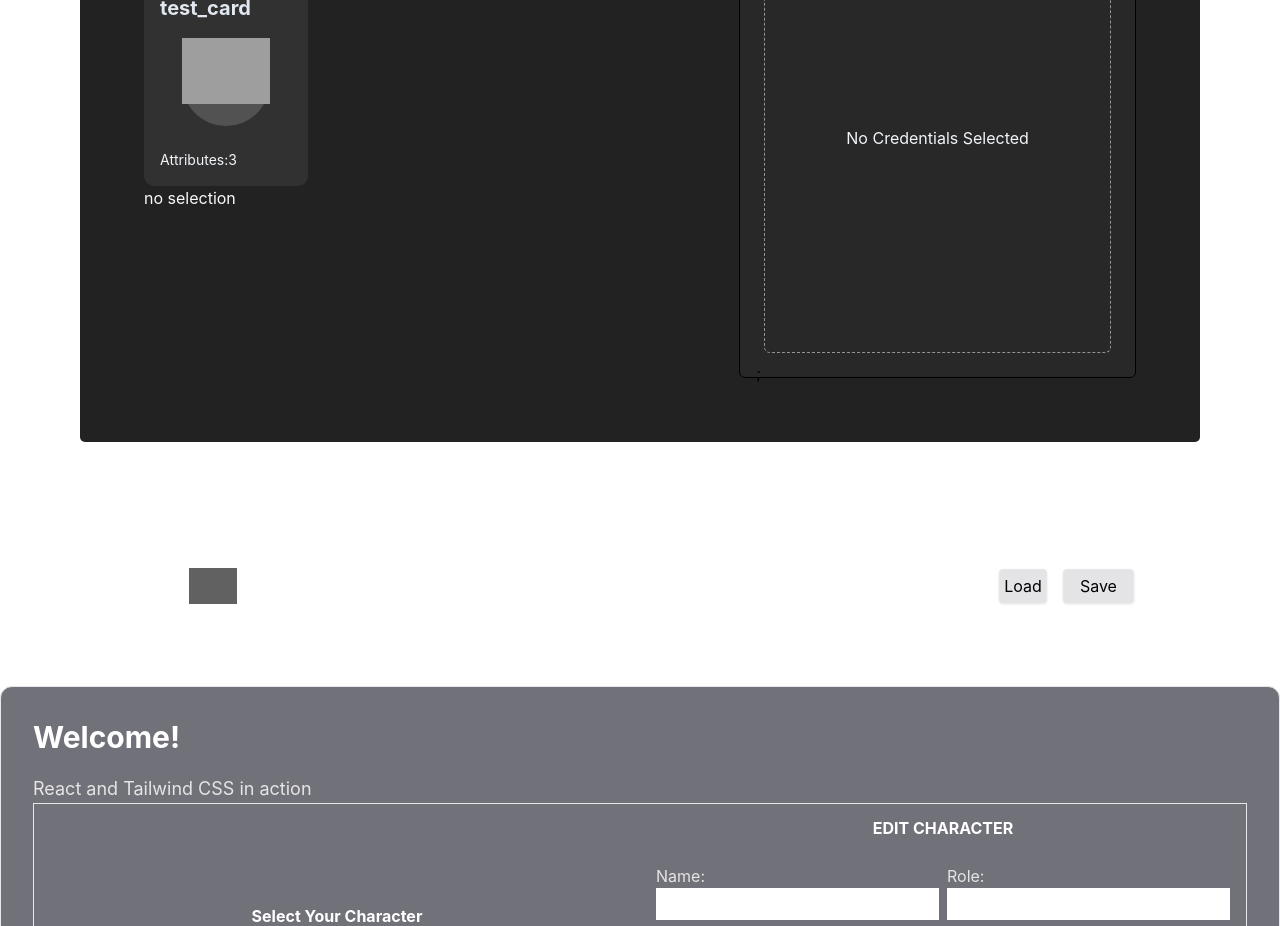
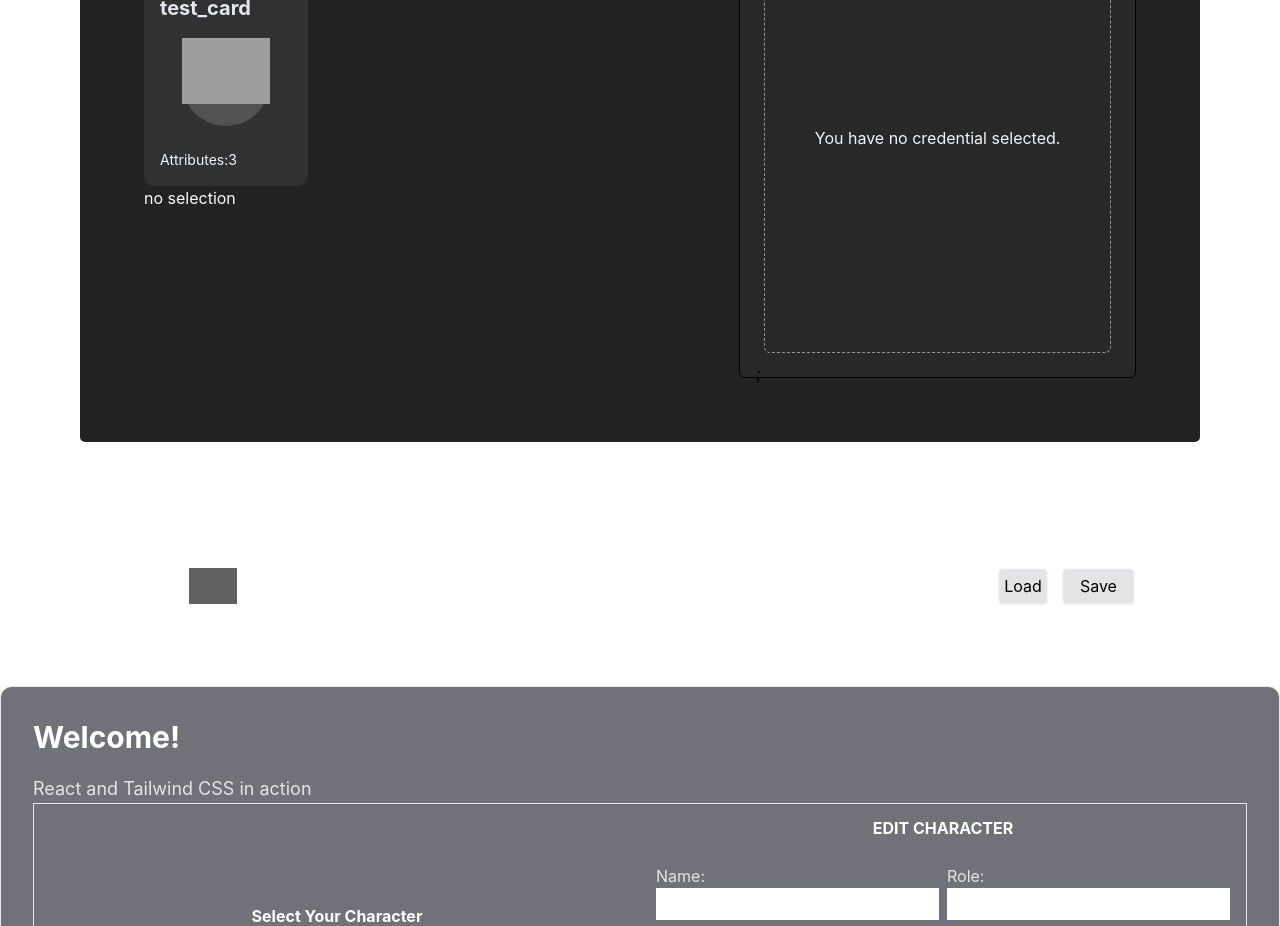
Before and after one commit to bcgov/ditp-showcase-creator-ui, a React (Create React App) app: page / in a window 1280 px wide. Shown: the part 880-1806 px from the top of the page. Built offline with nearby package versions, Linux system fonts and the light colour scheme; grey boxes are pictures that could not be loaded.

Commit message:
Added a prop to the NoSelection component

```diff
--- a/src/react-modules/components/NoSelection.js
+++ b/src/react-modules/components/NoSelection.js
@@ -1,11 +1,11 @@
 import React from "react";
 
-function NoSelection() {
+function NoSelection({ Text }) {
   return (
     <>
       <div className="relative h-full">
         <div className="absolute inset-2 no-selection flex justify-center items-center rounded-md">
-          <p className="text-slate-100 text-center">No Credentials Selected</p>
+          <p className="text-slate-100 text-center">{Text}</p>
         </div>
       </div>
       ;
--- a/src/react-modules/credentials/Credentials.js
+++ b/src/react-modules/credentials/Credentials.js
@@ -73,7 +73,7 @@
       case "import":
         return "";
       default:
-        return <NoSelection />;
+        return <NoSelection Text={"You have no credential selected."} />;
     }
   };
 
```
